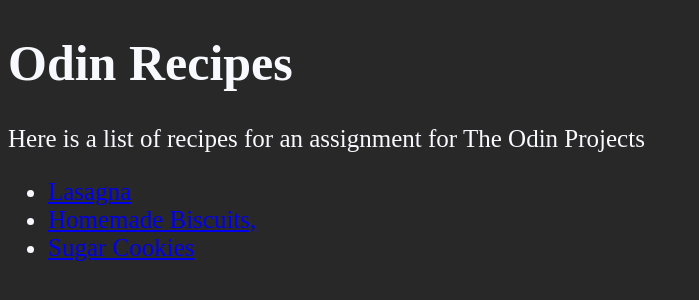
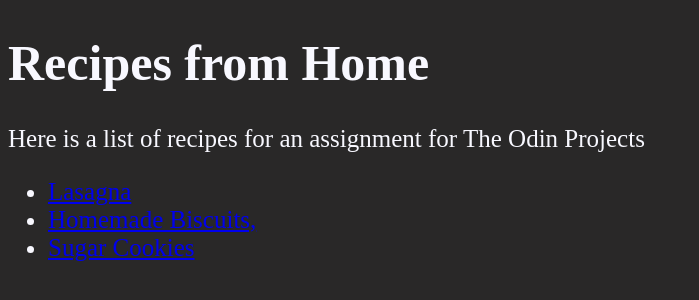
Before and after one commit to kcwoods89/odin-recipes, a plain HTML site: page index.html in a window 1280 px wide. Shown: the whole page, without its empty margins (0-699 px from the left). Drawn offline with Linux system fonts and the light colour scheme.

Commit message:
index.html

```diff
--- a/index.html
+++ b/index.html
@@ -1,13 +1,13 @@
 <!DOCTYPE html>
     <html lang="en">
         <head>
-            <title>Odin Recipes</title>
+            <title>Recipes from Home</title>
             <meta charset="UTF-8">
             <link rel="stylesheet" href="style.css">
         </head>
 
         <body>
-            <h1>Odin Recipes</h1>
+            <h1>Recipes from Home</h1>
             <p>Here is a list of recipes for an assignment for The Odin Projects</p>
             <ul>
               <li><a href="recipes/lasagna.html">Lasagna</a></li>
```
